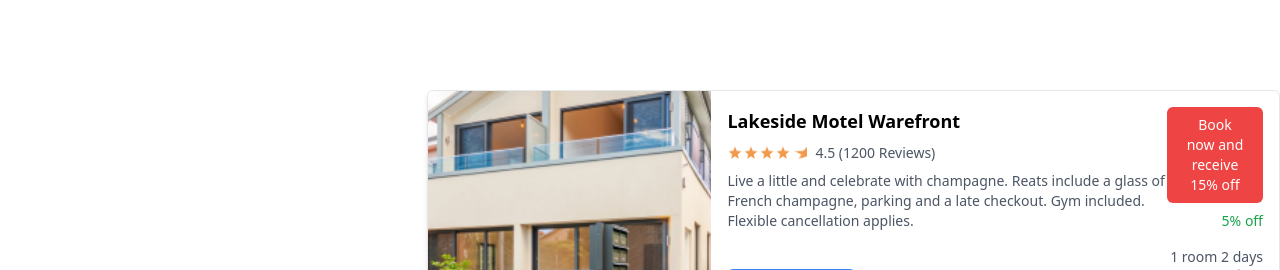
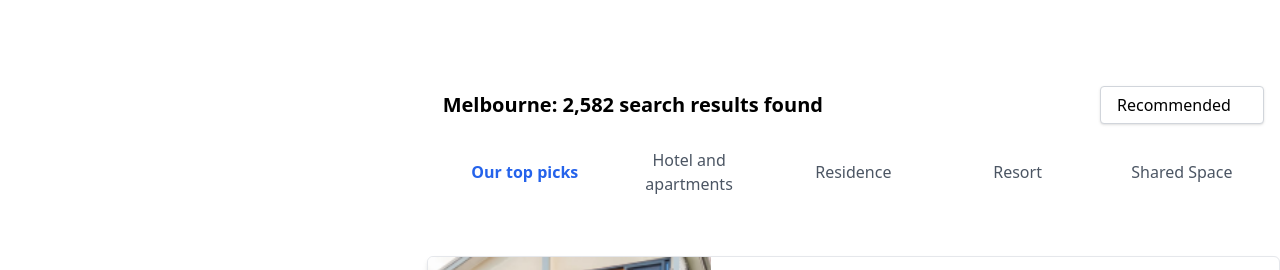
Before and after one commit to mhesen2024/Traveler-and-Booking-, a React (Vite) app: page /discover in a window 1280 px wide. Shown: the part 210-480 px from the top of the page. Built offline with nearby package versions, Linux system fonts and the light colour scheme; some icons are missing.

Commit message:
Update Discover.jsx

```diff
--- a/src/views/Discover.jsx
+++ b/src/views/Discover.jsx
@@ -1,6 +1,7 @@
 import Sidebar from "../components/organisem/Sidebar";
 import ResultSearch from "../components/molecules/ResultSearch";
 import Footer from "../components/organisem/Footer";
+import FilterTab from "../components/organisem/FilterTab";
 
 
 export default function Discover() {
@@ -13,7 +14,9 @@ export default function Discover() {
           <Sidebar />
         </div>
         <div className="right-column w-full md:w-2/3 space-y-4 mt-[80px]">
+        <FilterTab/>
           <ResultSearch />
+
         </div>
       </div>
       <Footer />
```
